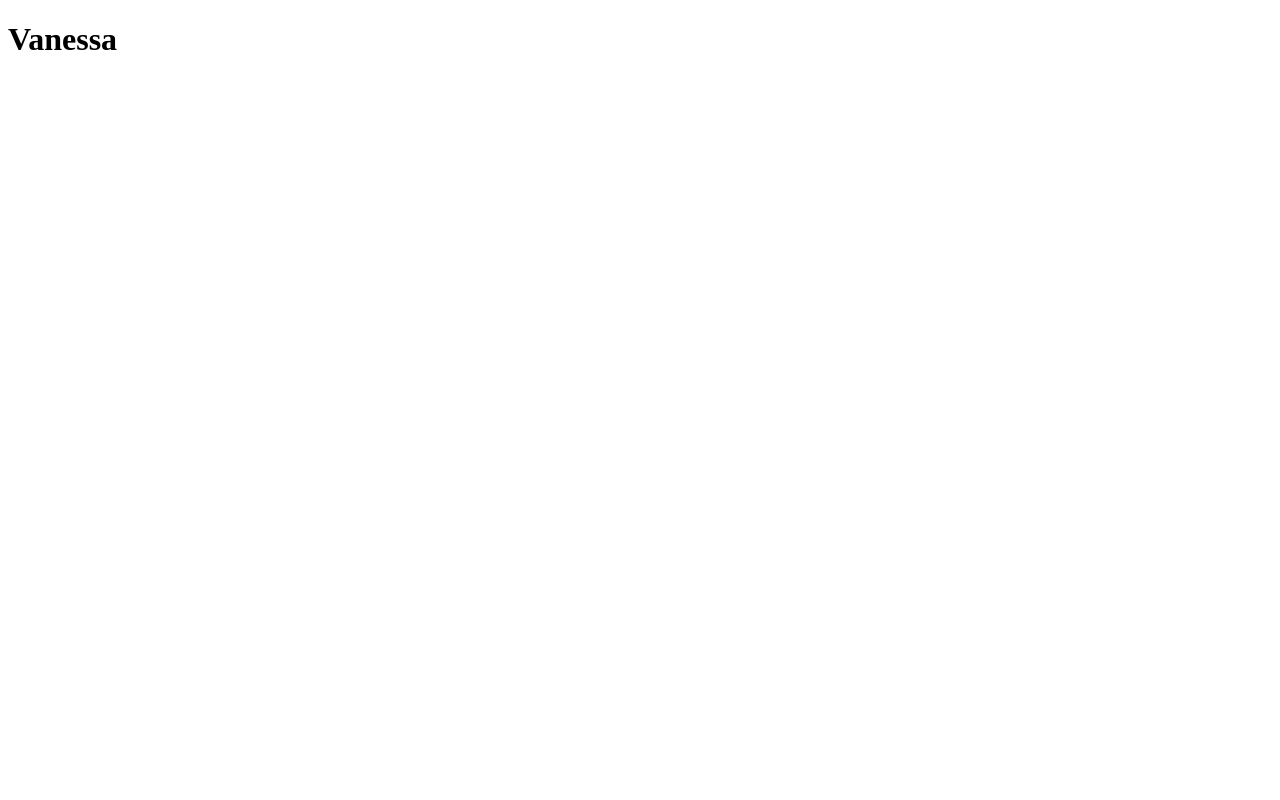
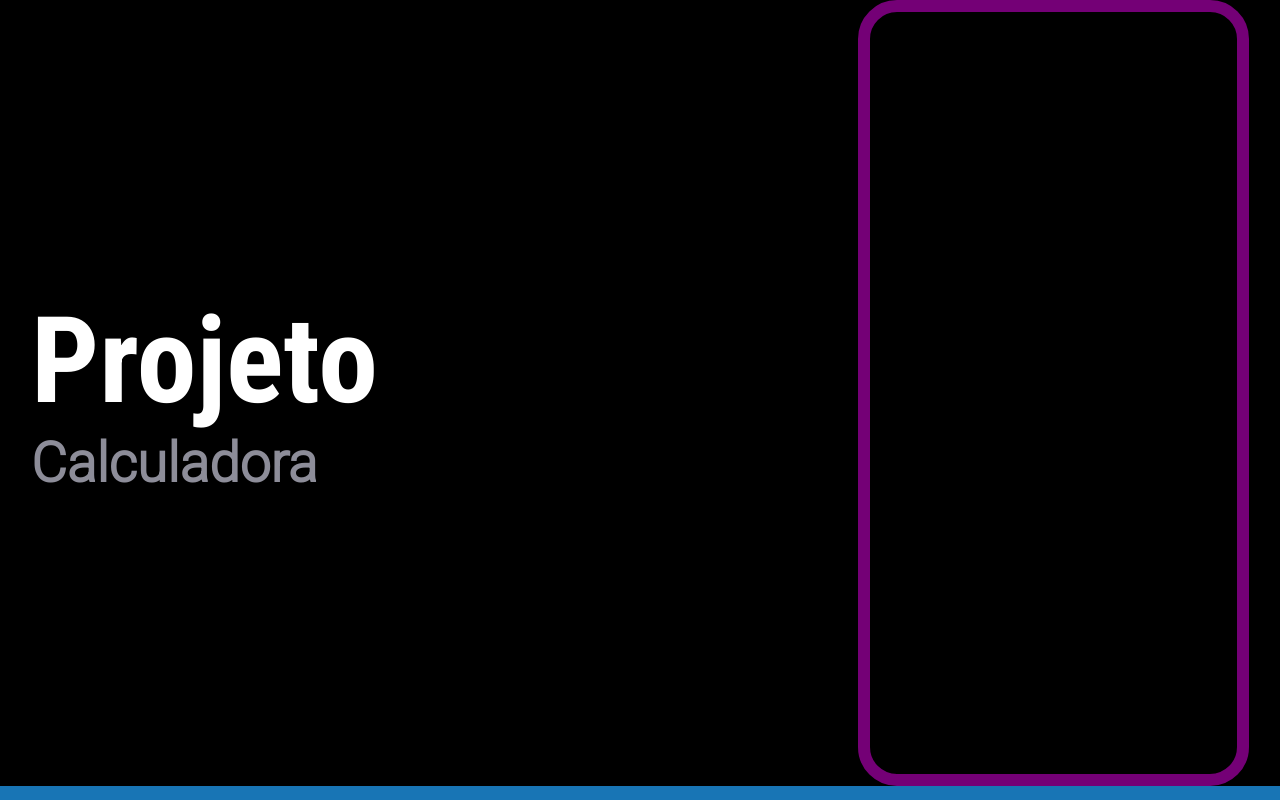
Before and after one commit to vanessaugioni/Calculadora, a React (Vite) app: page / in a window 1280 px wide. Built offline with nearby package versions, Linux system fonts and the light colour scheme.

Commit message:
style.start

```diff
--- a/index.html
+++ b/index.html
@@ -10,7 +10,7 @@
     <meta name="viewport" content="width=device-width, initial-scale=1.0" />
 
     <link
-      href="https://fonts.googleapis.com/css2?family=Roboto+Condensed:wght@300&family=Roboto:wght@300&display=swap"
+      href="https://fonts.googleapis.com/css2?family=Poppins:wght@500&family=Roboto+Condensed:wght@300;700&family=Roboto:wght@300&display=swap"
       rel="stylesheet"
     />
 
@@ -19,5 +19,6 @@
   <body>
     <div id="root"></div>
     <script type="module" src="/src/main.jsx"></script>
+    <link rel="stylesheet" href="/src/style.jsx" />
   </body>
 </html>
--- a/src/App.jsx
+++ b/src/App.jsx
@@ -1,5 +1,22 @@
-function App() {
-  return <h1>Vanessa</h1>;
+import React from "react";
+import { Container, Section, Footer } from "./style";
+import { Titulo } from "./Components/Titulo/index";
+import { GlobalStyle } from "./styles/global";
+import { TelaOn } from "./Components/TelaOn";
+
+export default function App() {
+  return (
+    <Container>
+
+      <Section>
+        <Titulo />
+        <TelaOn />
+      </Section>
+
+      <GlobalStyle />
+
+      <Footer></Footer>
+
+    </Container>
+  );
 }
-
-export default App;
--- /dev/null
+++ b/src/Components/TelaOn/index.jsx
@@ -0,0 +1,14 @@
+import React from "react";
+import { Container } from "./styles"
+
+export function TelaOn() {
+
+    return (
+
+        <Container>
+
+
+
+        </Container>
+    )
+}
--- /dev/null
+++ b/src/Components/TelaOn/styles.jsx
@@ -0,0 +1,16 @@
+import styled from "styled-components";
+
+//--------------------------------------------------------------
+
+
+export const Container = styled.main`
+
+width: 391px;
+height: 786px;
+border-radius: 39px;
+background: linear-gradient(223deg, #000 0%, #000 100%);
+border: 12px solid #740076;
+
+
+
+`;
--- /dev/null
+++ b/src/Components/Titulo/index.jsx
@@ -0,0 +1,11 @@
+import React from "react";
+import { Content } from "./styles"
+
+export function Titulo() {
+  return (
+    <Content>
+      <h1>Projeto</h1>
+      <h2>Calculadora</h2>
+    </Content>
+  );
+}
--- /dev/null
+++ b/src/Components/Titulo/styles.jsx
@@ -0,0 +1,22 @@
+import styled from "styled-components";
+
+//--------------------------------------------------------------
+
+export const Content = styled.main `
+
+    h1 {
+        font-family: 'Roboto Condensed', sans-serif;
+        color: #fff;
+        font-size: 120px;
+        font-weight: 700;
+
+    }
+
+    h2{
+        font-family: 'Roboto', sans-serif;
+        color: #8D8D99;
+        font-size: 55px;
+    }
+
+
+`;
--- /dev/null
+++ b/src/style.jsx
@@ -0,0 +1,26 @@
+import styled from "styled-components";
+
+//--------------------------------------------------------------
+
+export const Container = styled.main`
+  display: flex;
+  flex-direction: column;
+  width: 100%;
+  height: 100vh;
+`;
+
+export const Section = styled.section`
+  display: flex;
+  flex-direction: row;
+  justify-content: center;
+  align-items: center;
+  width: 100%;
+  height: 100vh;
+  gap: 30rem;
+`;
+
+export const Footer = styled.footer`
+  width: 100%;
+  height: 20px;
+  background-color: #1875b5;
+`;
--- /dev/null
+++ b/src/styles/global.jsx
@@ -0,0 +1,19 @@
+import { createGlobalStyle } from 'styled-components';
+
+export const GlobalStyle = createGlobalStyle`
+
+
+* {
+    margin: 0;
+    padding: 0;
+    box-sizing: border-box;
+}
+
+html, body
+ {
+    background-color: #000000;
+    width: 100vw;
+    height: 100vh;
+}
+
+`;
```
Also changed, not shown: 1 other file (tests, documents, lock files or other folders).
